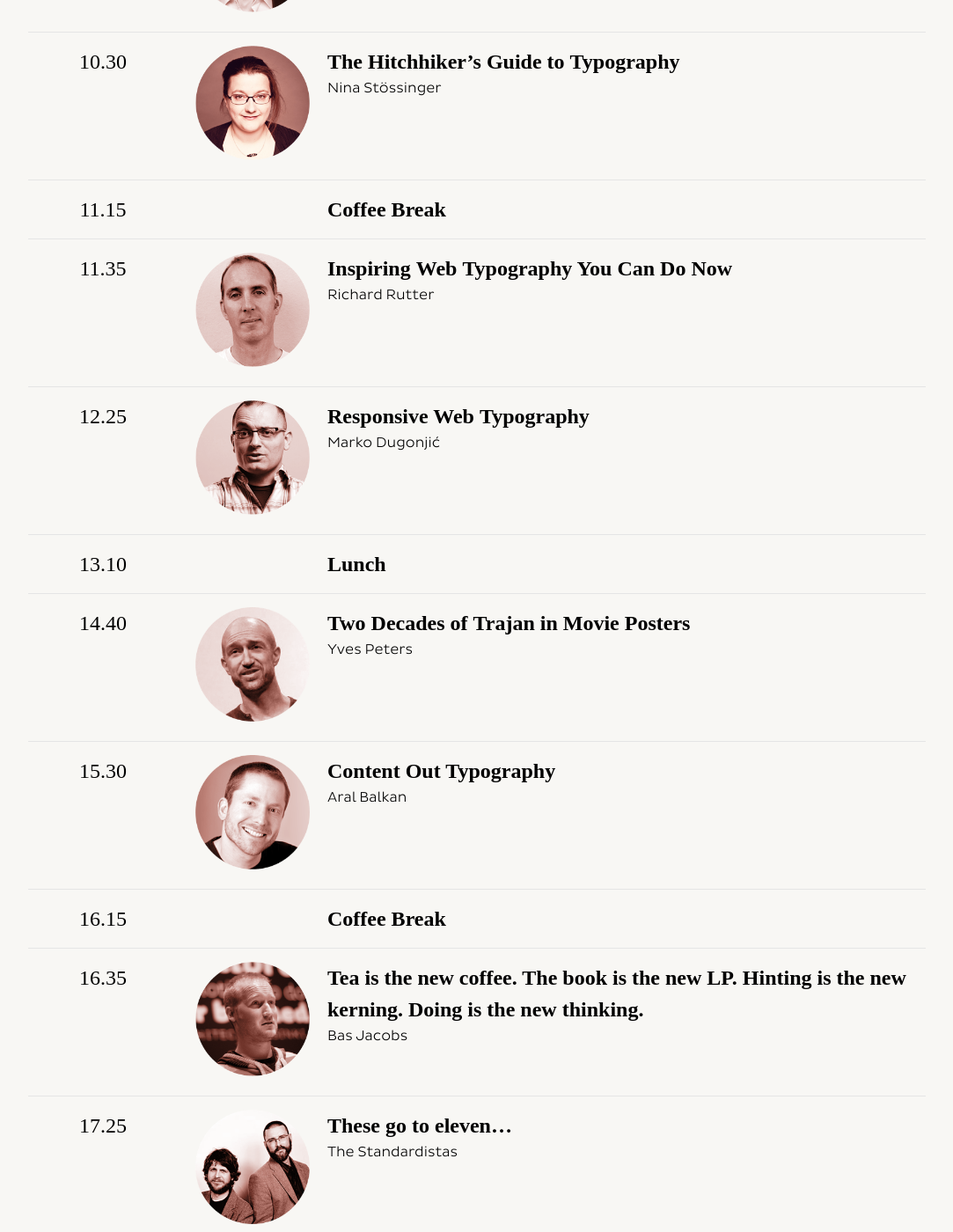
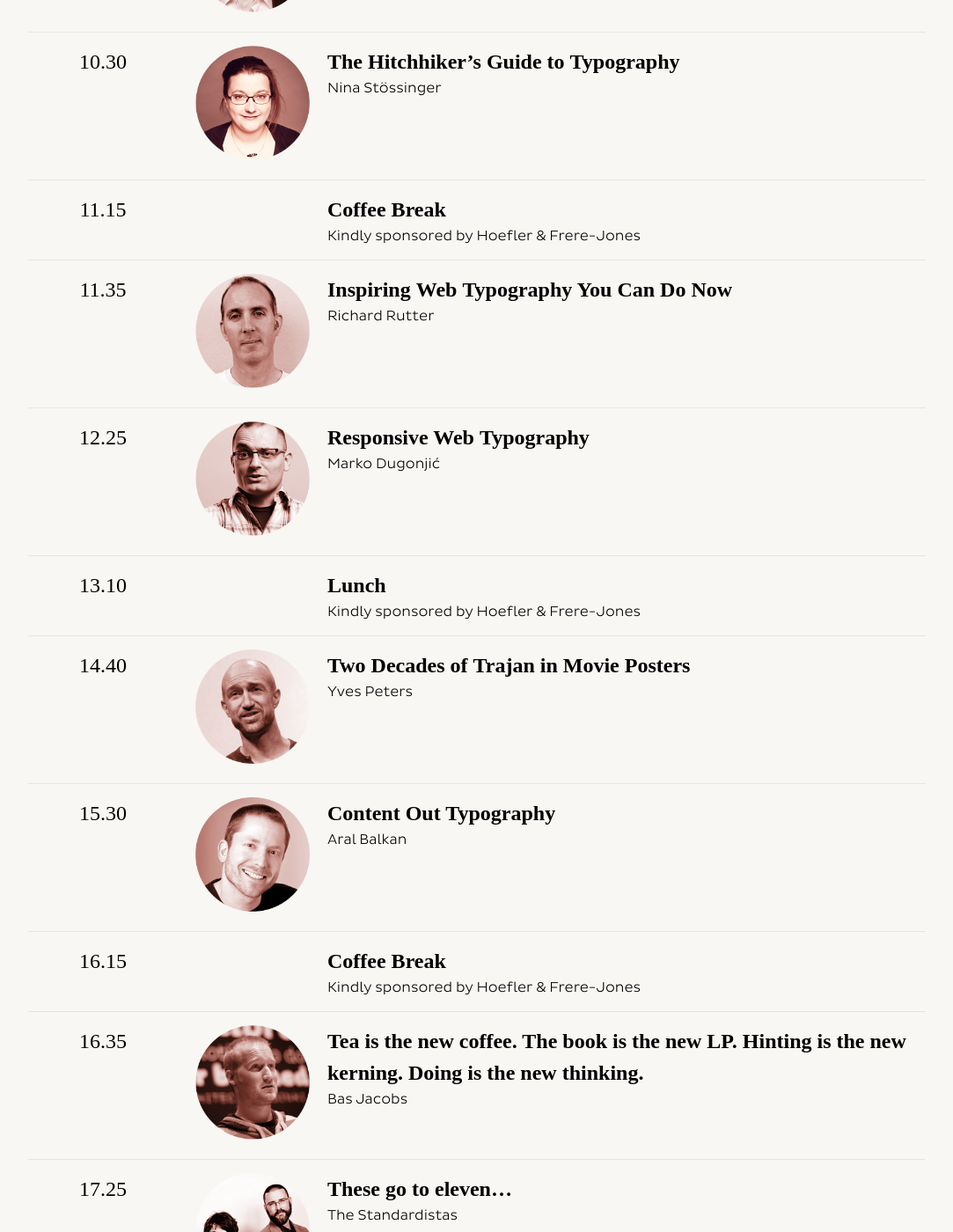
Before and after one commit to GrUSP/2013.kerning.it, a Jekyll site: the page built from schedule.html, in a window 1280 px wide and 1400 px high, scrolled down 487 px. Shown: the whole window at 88% size, without its empty margins (98-1181 px from the left). Built offline with Jekyll 4.4.1, drawn with Linux system fonts in a browser that asks for light colours; nearby versions of some CDN libraries; Markdown is read by kramdown in place of the engine named in the settings.

Commit message:
Added Simone + Upgrade for H&FJ

```diff
--- a/_includes/section-schedule.html
+++ b/_includes/section-schedule.html
@@ -40,7 +40,7 @@
 					<div class="image">&nbsp;</div>
 					<div class="topic">
 						<div class="title light">Coffee&nbsp;Break</div>
-						<div class="name"></div>
+						<div class="name">Kindly sponsored by Hoefler &amp; Frere-Jones</div>
 					</div>
 				</div>
 				<div class="schedule-session" id="richard">
@@ -64,7 +64,7 @@
 					<div class="image">&nbsp;</div>
 					<div class="topic">
 						<div class="title light">Lunch</div>
-						<div class="name"></div>
+						<div class="name">Kindly sponsored by Hoefler &amp; Frere-Jones</div>
 					</div>
 				</div>
 				<div class="schedule-session" id="yves">
@@ -88,7 +88,7 @@
 					<div class="image">&nbsp;</div>
 					<div class="topic">
 						<div class="title light">Coffee Break</div>
-						<div class="name"></div>
+						<div class="name">Kindly sponsored by Hoefler &amp; Frere-Jones</div>
 					</div>
 				</div>
 				<div class="schedule-session" id="bas">
--- a/_includes/section-speakers.html
+++ b/_includes/section-speakers.html
@@ -54,6 +54,12 @@
 				</li>
 
 				<li>
+
+					<img src="/img/simone.png">
+					<span>Simone<br>Wolf<br></span>
+
+				</li>
+				<li>
 					<a href="/workshops.html#workshop-tastemeat">
 					<img src="/img/tastemeat.png">
 					<span>Anonima<br>Impressori<br></span>
--- a/_includes/section-sponsors.html
+++ b/_includes/section-sponsors.html
@@ -12,10 +12,10 @@
 				<a href="http://www.typekit.com/"><img src="/img/pica-typekit.png"></a>
 				<a href="http://www.fontdeck.com/"><img src="/img/pica-fontdeck.png"></a><br>
 				<a href="http://www.myfonts.com/"><img src="/img/pica-myfonts.gif"></a>
+				<a href="http://www.typography.com"><img src="/img/bourgeois-h&fj.png"></a>
 			</div>
 			<h3 class="bourgeois">Bourgeois</h3>
 			<div class="sponsor-block bourgeois">
-				<a href="http://www.typography.com"><img src="/img/bourgeois-h&fj.png"></a>
 				<a href="http://www.fontfont.com/"><img src="/img/bourgeois-fontshop.png"></a>
 				<a href="http://www.mailchimp.com/"><img src="/img/bourgeois-mailchimp.png"></a>
 
```
Also changed, not shown: img/simone.png (added).
